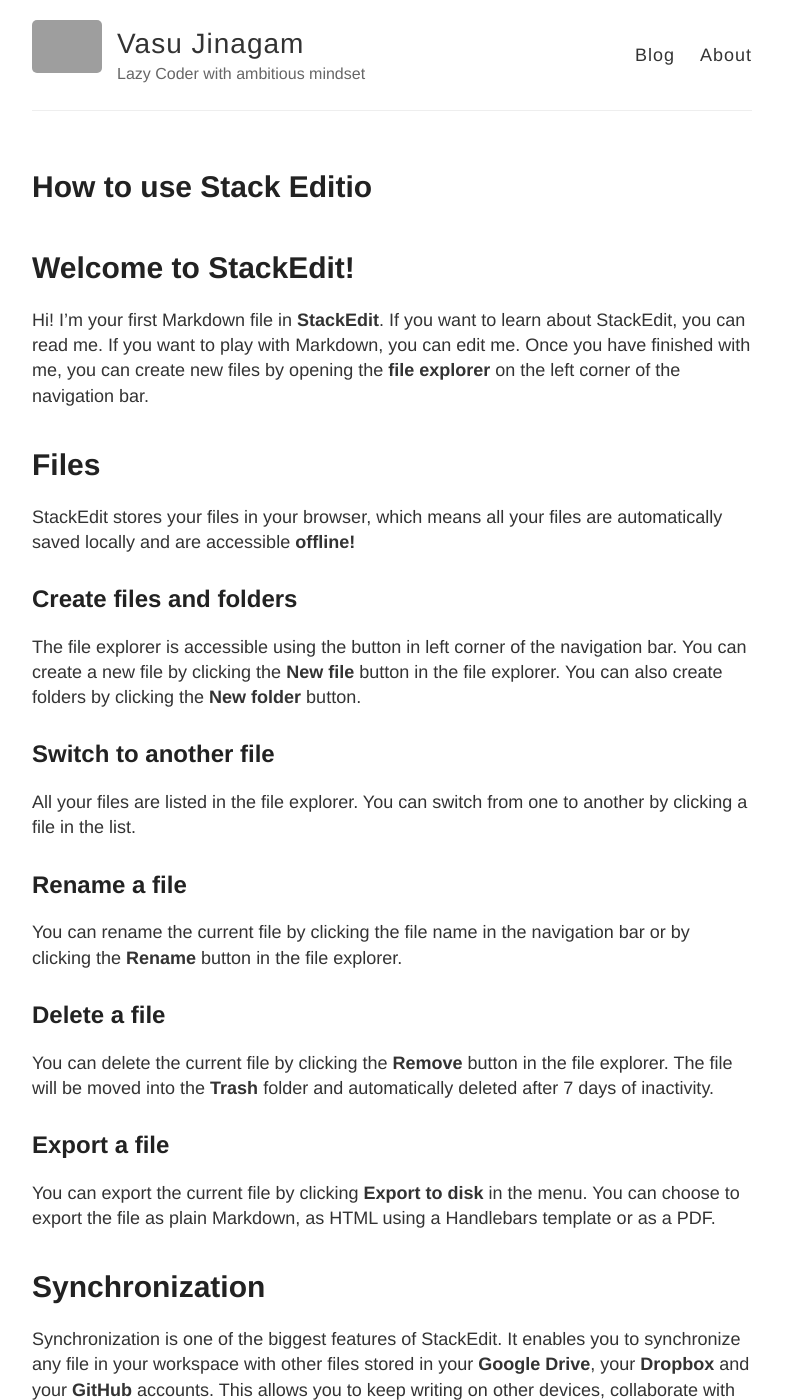
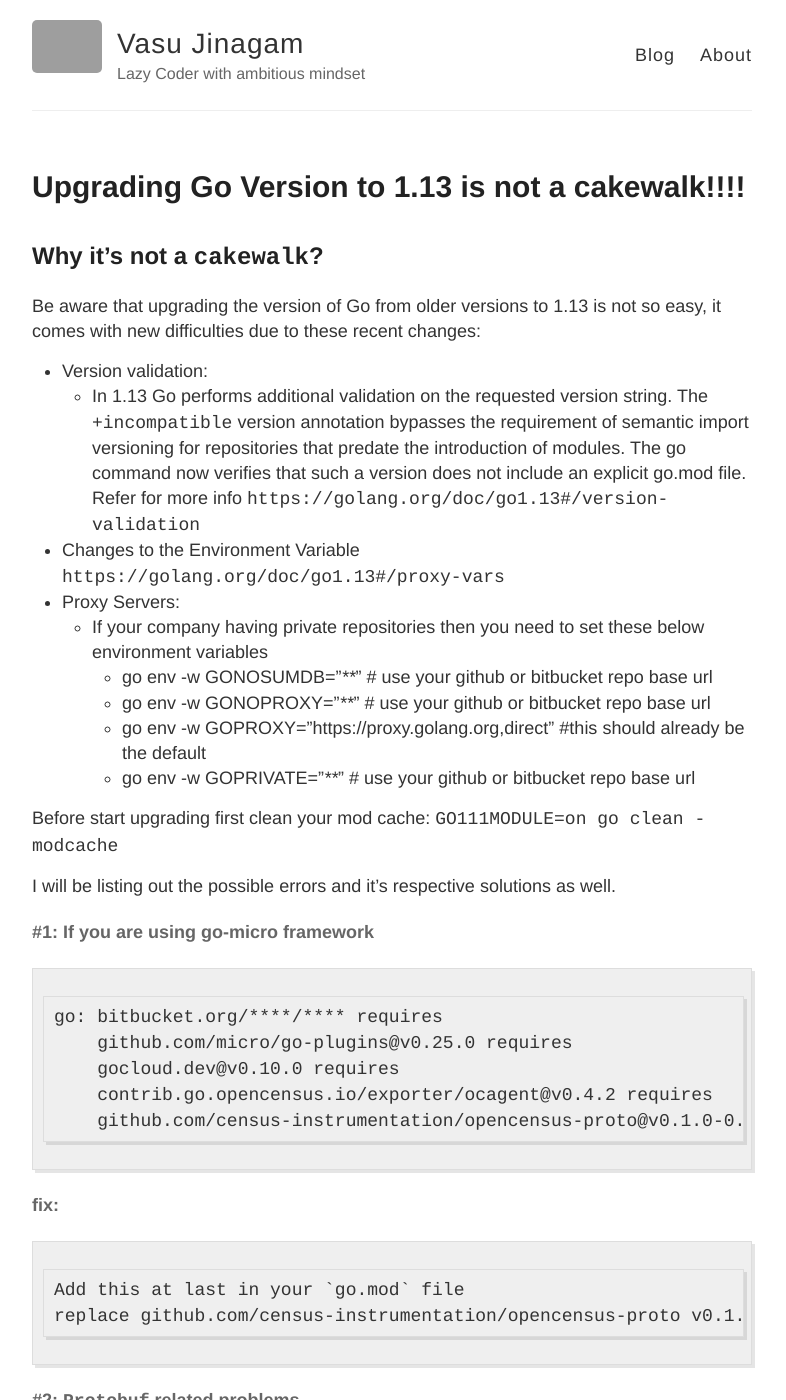
Before and after one commit to jinagamvasubabu/jinagamvasubabu.github.io, a Jekyll site: the page built from _posts/2019-05-25-github-pages.md, in a window 1280 px wide and 1400 px high. Shown: the whole window, without its empty margins (248-1034 px from the left). Built offline with Jekyll 4.4.1, drawn with Linux system fonts in a browser that asks for light colours; comment, search, counter and statistics services are not loaded; some of the changed text lies outside the part shown; grey boxes are pictures that could not be loaded.

Commit message:
Update 2019-05-25-github-pages.md

````diff
--- a/_posts/2019-05-25-github-pages.md
+++ b/_posts/2019-05-25-github-pages.md
@@ -1,151 +1,91 @@
 ---
 layout: post
 comments: true
-title: How to use Stack Editio
+title: Upgrading Go Version to 1.13 is not a cakewalk!!!!
 categories: [graph, data science]
 thumbnail: /images/zoommiddleeast.png
 ---
 
-# Welcome to StackEdit!
+## Why it's not a `cakewalk`?
 
-Hi! I'm your first Markdown file in **StackEdit**. If you want to learn about StackEdit, you can read me. If you want to play with Markdown, you can edit me. Once you have finished with me, you can create new files by opening the **file explorer** on the left corner of the navigation bar.
+Be aware that upgrading the version of Go from older versions to 1.13 is not so easy, it comes with new difficulties due to these recent changes:
+* Version validation:
+   * In 1.13 Go performs additional validation on the requested version string. The `+incompatible` version annotation bypasses the requirement of semantic import versioning for repositories that predate the introduction of modules. The go command now verifies that such a version does not include an explicit go.mod file.
+  Refer for more info `https://golang.org/doc/go1.13#/version-validation`
+* Changes to the Environment Variable `https://golang.org/doc/go1.13#/proxy-vars`
+* Proxy Servers:
+   * If your company having private repositories then you need to set these below environment variables
+       * go env -w GONOSUMDB="****" # use your github or bitbucket repo base url
+       * go env -w GONOPROXY="****" # use your github or bitbucket repo base url
+       * go env -w GOPROXY="https://proxy.golang.org,direct" #this should already be the default
+       * go env -w GOPRIVATE="****" # use your github or bitbucket repo base url
+
+Before start upgrading first clean your mod cache:
+`GO111MODULE=on go clean -modcache`
+
+I will be listing out the possible errors and it's respective solutions as well.
+
+#### #1: If you are using go-micro framework
+```
+go: bitbucket.org/****/**** requires
+    github.com/micro/go-plugins@v0.25.0 requires
+    gocloud.dev@v0.10.0 requires
+    contrib.go.opencensus.io/exporter/ocagent@v0.4.2 requires
+    github.com/census-instrumentation/opencensus-proto@v0.1.0-0.20181214143942-ba49f56771b8: invalid pseudo-version: version before v0.1.0 would have   negative patch number
+```
+
+#### fix:
+```
+Add this at last in your `go.mod` file
+replace github.com/census-instrumentation/opencensus-proto v0.1.0-0.20181214143942-ba49f56771b8 => github.com/census-instrumentation/opencensus-proto v0.0.3-0.20181214143942-ba49f56771b8
+```
 
 
-# Files
+#### #2: `Protobuf` related problems
+```
+go: k8s.io/api@v0.0.0-20190726022912-69e1bce1dad5 requires
+    github.com/gogo/protobuf@v0.0.0-20190410021324-65acae22fc9: invalid pseudo-version: revision is shorter than canonical (65acae22fc9d)
+S
+```
 
-StackEdit stores your files in your browser, which means all your files are automatically saved locally and are accessible **offline!**
-
-## Create files and folders
-
-The file explorer is accessible using the button in left corner of the navigation bar. You can create a new file by clicking the **New file** button in the file explorer. You can also create folders by clicking the **New folder** button.
-
-## Switch to another file
-
-All your files are listed in the file explorer. You can switch from one to another by clicking a file in the list.
-
-## Rename a file
-
-You can rename the current file by clicking the file name in the navigation bar or by clicking the **Rename** button in the file explorer.
-
-## Delete a file
-
-You can delete the current file by clicking the **Remove** button in the file explorer. The file will be moved into the **Trash** folder and automatically deleted after 7 days of inactivity.
-
-## Export a file
-
-You can export the current file by clicking **Export to disk** in the menu. You can choose to export the file as plain Markdown, as HTML using a Handlebars template or as a PDF.
+#### fix:
+```
+Add this at last in your `go.mod` file
+replace github.com/gogo/protobuf v0.0.0-20190410021324-65acae22fc9 => github.com/gogo/protobuf v0.0.0-20190723190241-65acae22fc9d
+```
 
 
-# Synchronization
-
-Synchronization is one of the biggest features of StackEdit. It enables you to synchronize any file in your workspace with other files stored in your **Google Drive**, your **Dropbox** and your **GitHub** accounts. This allows you to keep writing on other devices, collaborate with people you share the file with, integrate easily into your workflow... The synchronization mechanism takes place every minute in the background, downloading, merging, and uploading file modifications.
-
-There are two types of synchronization and they can complement each other:
-
-- The workspace synchronization will sync all your files, folders and settings automatically. This will allow you to fetch your workspace on any other device.
-	> To start syncing your workspace, just sign in with Google in the menu.
-
-- The file synchronization will keep one file of the workspace synced with one or multiple files in **Google Drive**, **Dropbox** or **GitHub**.
-	> Before starting to sync files, you must link an account in the **Synchronize** sub-menu.
-
-## Open a file
-
-You can open a file from **Google Drive**, **Dropbox** or **GitHub** by opening the **Synchronize** sub-menu and clicking **Open from**. Once opened in the workspace, any modification in the file will be automatically synced.
-
-## Save a file
-
-You can save any file of the workspace to **Google Drive**, **Dropbox** or **GitHub** by opening the **Synchronize** sub-menu and clicking **Save on**. Even if a file in the workspace is already synced, you can save it to another location. StackEdit can sync one file with multiple locations and accounts.
-
-## Synchronize a file
-
-Once your file is linked to a synchronized location, StackEdit will periodically synchronize it by downloading/uploading any modification. A merge will be performed if necessary and conflicts will be resolved.
-
-If you just have modified your file and you want to force syncing, click the **Synchronize now** button in the navigation bar.
-
-> **Note:** The **Synchronize now** button is disabled if you have no file to synchronize.
-
-## Manage file synchronization
-
-Since one file can be synced with multiple locations, you can list and manage synchronized locations by clicking **File synchronization** in the **Synchronize** sub-menu. This allows you to list and remove synchronized locations that are linked to your file.
+#### #3: `github.com/instana/go-sensor` related
 
 
-# Publication
-
-Publishing in StackEdit makes it simple for you to publish online your files. Once you're happy with a file, you can publish it to different hosting platforms like **Blogger**, **Dropbox**, **Gist**, **GitHub**, **Google Drive**, **WordPress** and **Zendesk**. With [Handlebars templates](http://handlebarsjs.com/), you have full control over what you export.
-
-> Before starting to publish, you must link an account in the **Publish** sub-menu.
-
-## Publish a File
-
-You can publish your file by opening the **Publish** sub-menu and by clicking **Publish to**. For some locations, you can choose between the following formats:
-
-- Markdown: publish the Markdown text on a website that can interpret it (**GitHub** for instance),
-- HTML: publish the file converted to HTML via a Handlebars template (on a blog for example).
-
-## Update a publication
-
-After publishing, StackEdit keeps your file linked to that publication which makes it easy for you to re-publish it. Once you have modified your file and you want to update your publication, click on the **Publish now** button in the navigation bar.
-
-> **Note:** The **Publish now** button is disabled if your file has not been published yet.
-
-## Manage file publication
-
-Since one file can be published to multiple locations, you can list and manage publish locations by clicking **File publication** in the **Publish** sub-menu. This allows you to list and remove publication locations that are linked to your file.
+#### fix:
+```
+Add this at last in your `go.mod` file
+replace github.com/instana/go-sensor => github.com/instana/golang-sensor v1.5.0
+```
 
 
-# Markdown extensions
+#### #4: Issue with `mailgun-go`
 
-StackEdit extends the standard Markdown syntax by adding extra **Markdown extensions**, providing you with some nice features.
+#### fix:
+```
+Add this at last in your `go.mod` file
+replace github.com/mailgun/mailgun-go => github.com/mailgun/mailgun-go v0.0.0-20180718145431-bbe57f98d550
+```
 
-> **ProTip:** You can disable any **Markdown extension** in the **File properties** dialog.
+#### #5: Issue with `hashicorp` ambiguous import issue
+```
+cannot load github.com/hashicorp/consul/api: ambiguous import: found github.com/hashicorp/consul/api in multiple modules:
+        github.com/hashicorp/consul v1.4.4 (/Users/vasubabujinagam/go/pkg/mod/github.com/hashicorp/consul@v1.4.4/api)
+        github.com/hashicorp/consul/api v1.1.0 (/Users/vasubabujinagam/go/pkg/mod/github.com/hashicorp/consul/api@v1.1.0)
+S
+```
+
+#### fix:
+```
+Add this at last in your `go.mod` file
+replace github.com/hashicorp/consul => github.com/hashicorp/consul v1.5.1
+```
 
 
-## SmartyPants
-
-SmartyPants converts ASCII punctuation characters into "smart" typographic punctuation HTML entities. For example:
-
-|                |ASCII                          |HTML                         |
-|----------------|-------------------------------|-----------------------------|
-|Single backticks|`'Isn't this fun?'`            |'Isn't this fun?'            |
-|Quotes          |`"Isn't this fun?"`            |"Isn't this fun?"            |
-|Dashes          |`-- is en-dash, --- is em-dash`|-- is en-dash, --- is em-dash|
-
-
-## KaTeX
-
-You can render LaTeX mathematical expressions using [KaTeX](https://khan.github.io/KaTeX/):
-
-The *Gamma function* satisfying $\Gamma(n) = (n-1)!\quad\forall n\in\mathbb N$ is via the Euler integral
-
-$$
-\Gamma(z) = \int_0^\infty t^{z-1}e^{-t}dt\,.
-$$
-
-> You can find more information about **LaTeX** mathematical expressions [here](http://meta.math.stackexchange.com/questions/5020/mathjax-basic-tutorial-and-quick-reference).
-
-
-## UML diagrams
-
-You can render UML diagrams using [Mermaid](https://mermaidjs.github.io/). For example, this will produce a sequence diagram:
-
-```mermaid
-sequenceDiagram
-Alice ->> Bob: Hello Bob, how are you?
-Bob-->>John: How about you John?
-Bob--x Alice: I am good thanks!
-Bob-x John: I am good thanks!
-Note right of John: Bob thinks a long<br/>long time, so long<br/>that the text does<br/>not fit on a row.
-
-Bob-->Alice: Checking with John...
-Alice->John: Yes... John, how are you?
-```
-
-And this will produce a flow chart:
-
-```mermaid
-graph LR
-A[Square Rect] -- Link text --> B((Circle))
-A --> C(Round Rect)
-B --> D{Rhombus}
-C --> D
-```
+if you are facing anything other than this, please post in the comment section.
````
